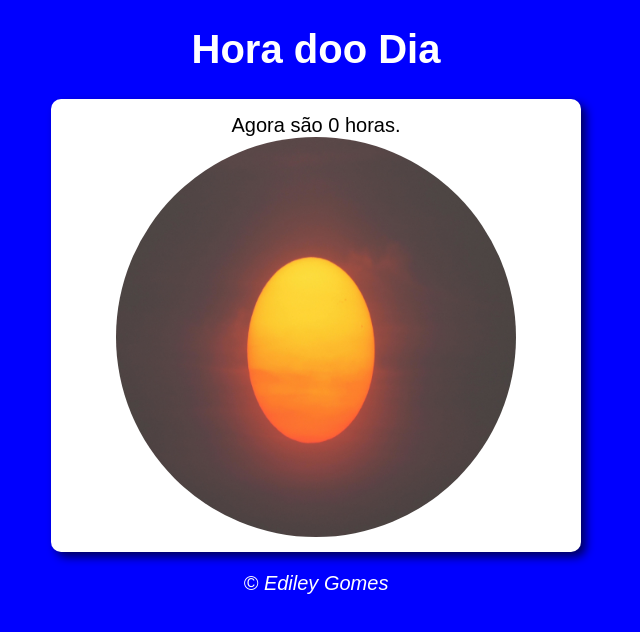
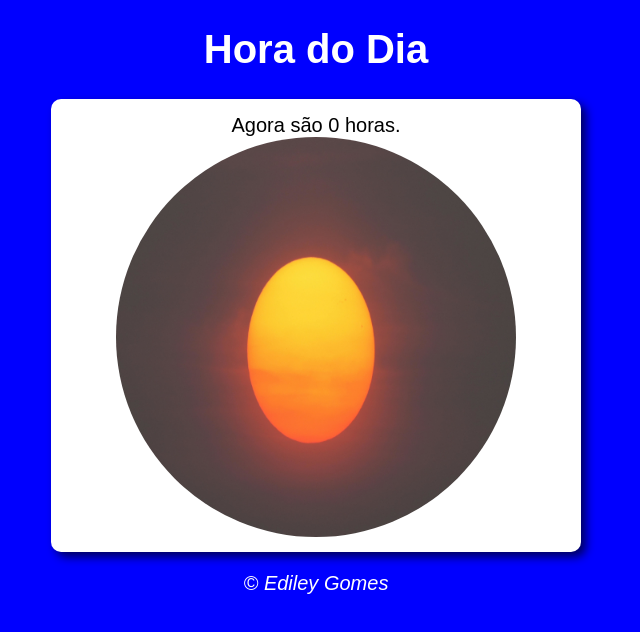
Before and after one commit to EdileyGomes/javascript, a plain HTML site: page desafios/desafio-part-1/modelo.html in a window 1280 px wide. Shown: the whole page, without its empty margins (324-964 px from the left). Drawn offline with Linux system fonts and the light colour scheme.

Commit message:
Update modelo.html

```diff
--- a/desafios/desafio-part-1/modelo.html
+++ b/desafios/desafio-part-1/modelo.html
@@ -8,7 +8,7 @@
 </head>
 <body id="body" onload="carregar()">
     <header>
-        <h1>Hora doo Dia</h1>
+        <h1>Hora do Dia</h1>
     </header>
     <section>
         <div id="msg">
```
